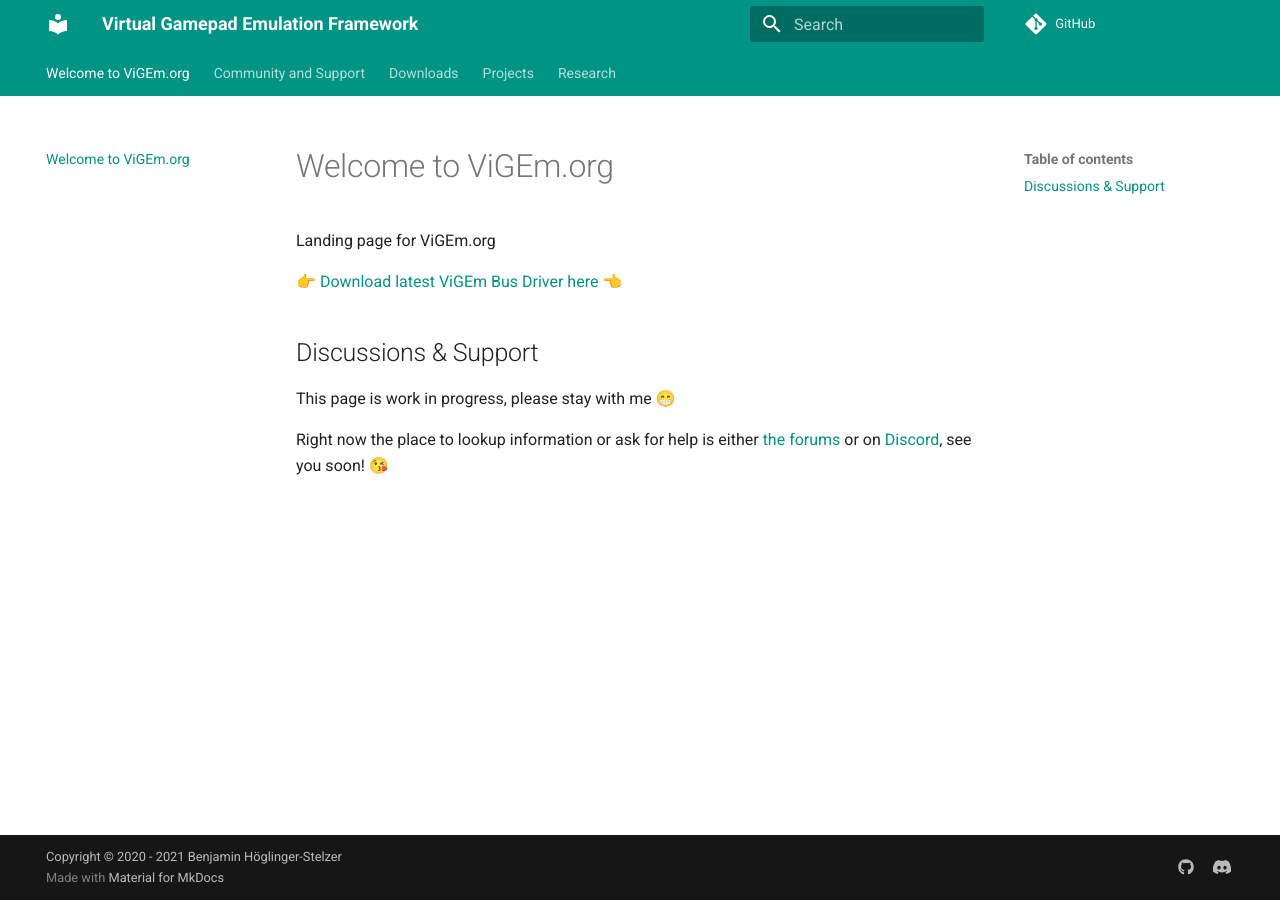
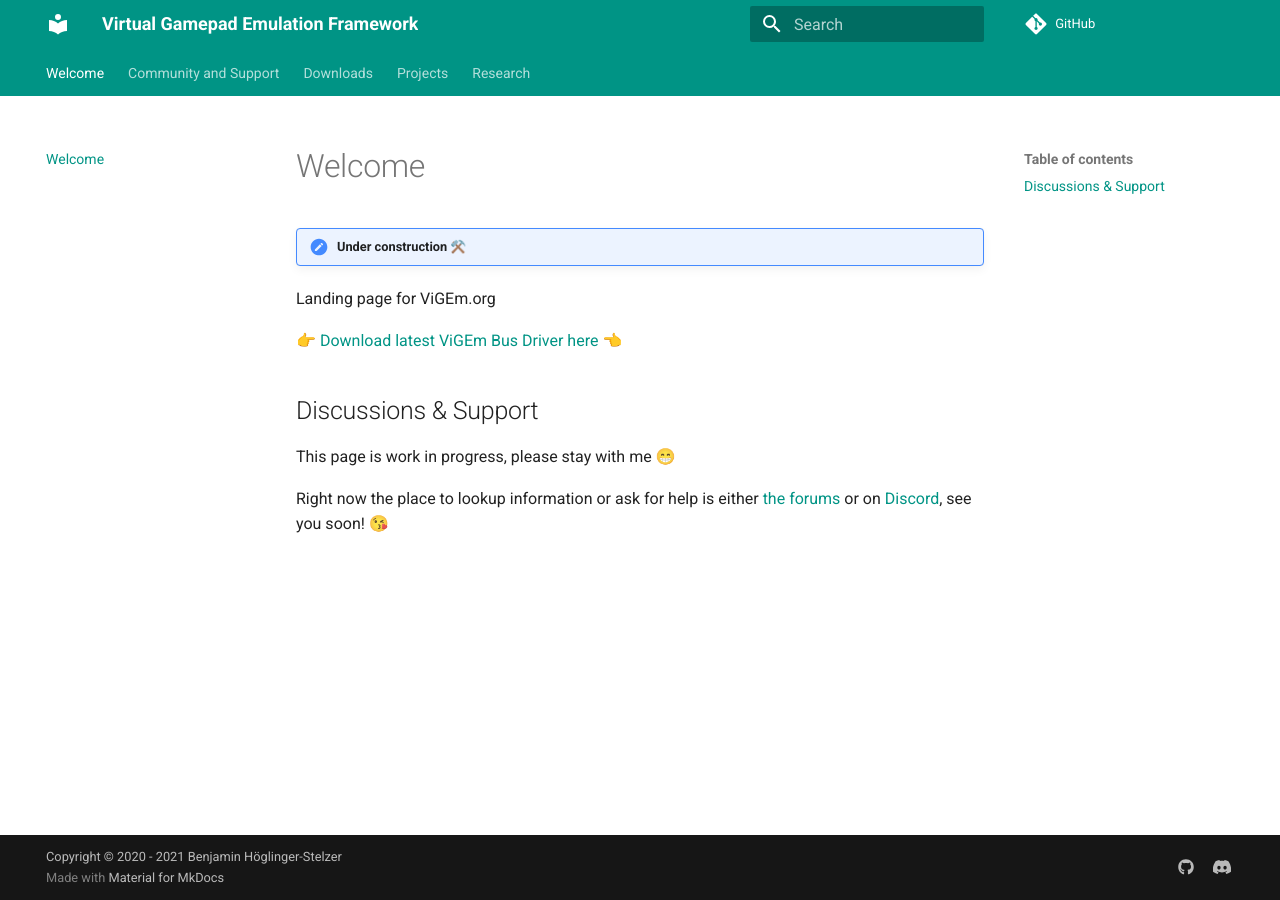
Before and after one commit to nefarius/ViGEm.github.io, an MkDocs documentation site: the page built from docs/index.md, in a window 1280 px wide. Built offline with MkDocs 1.6.1 and Material for MkDocs 9.7.7, drawn with Linux system fonts in a browser that asks for light colours; comment, search, counter and statistics services are not loaded.

Commit message:
Slight change of wording

```diff
--- a/docs/index.md
+++ b/docs/index.md
@@ -1,4 +1,6 @@
-# Welcome to ViGEm.org
+# Welcome
+
+!!! important "Under construction ⚒️"
 
 Landing page for ViGEm.org
 
```
